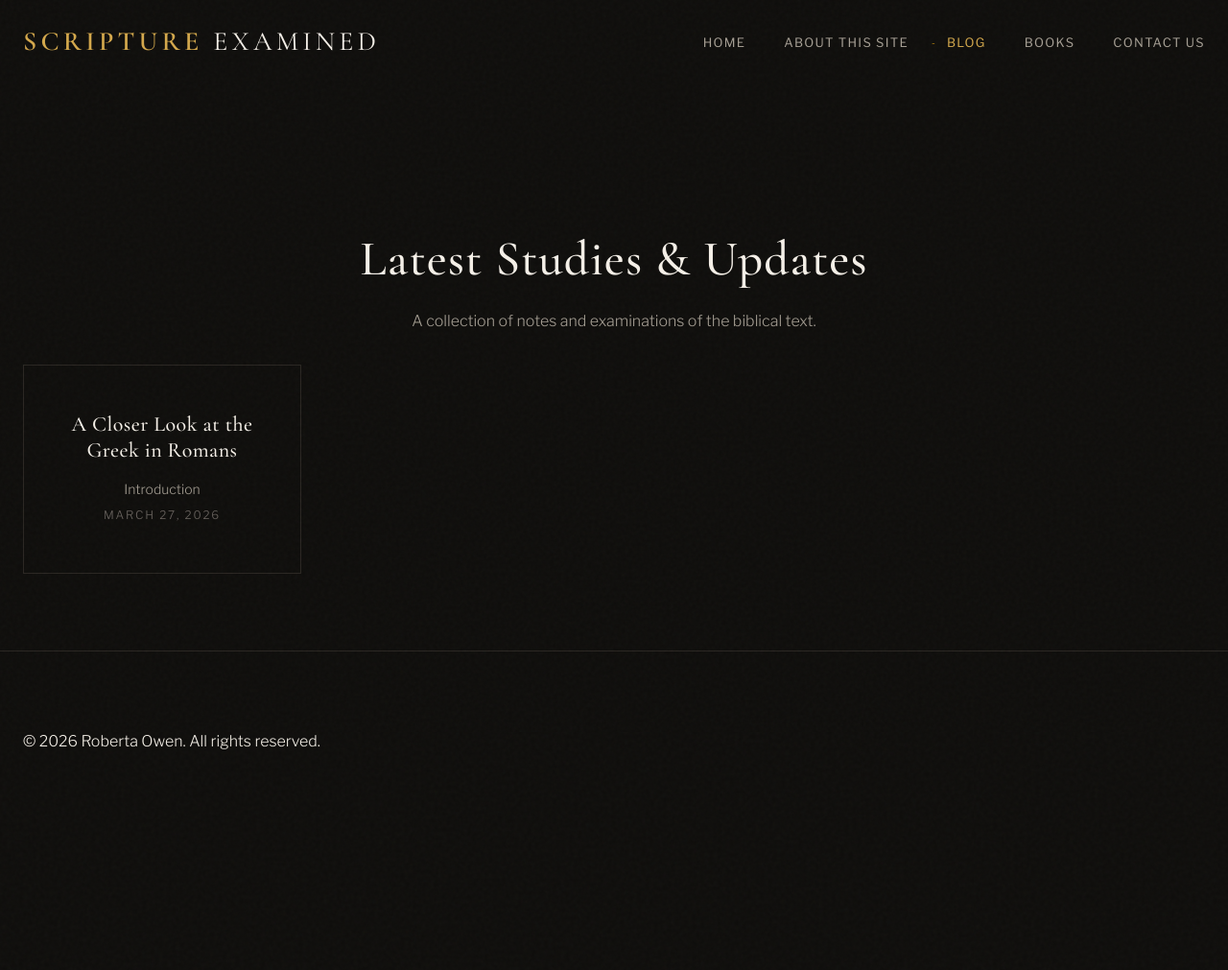
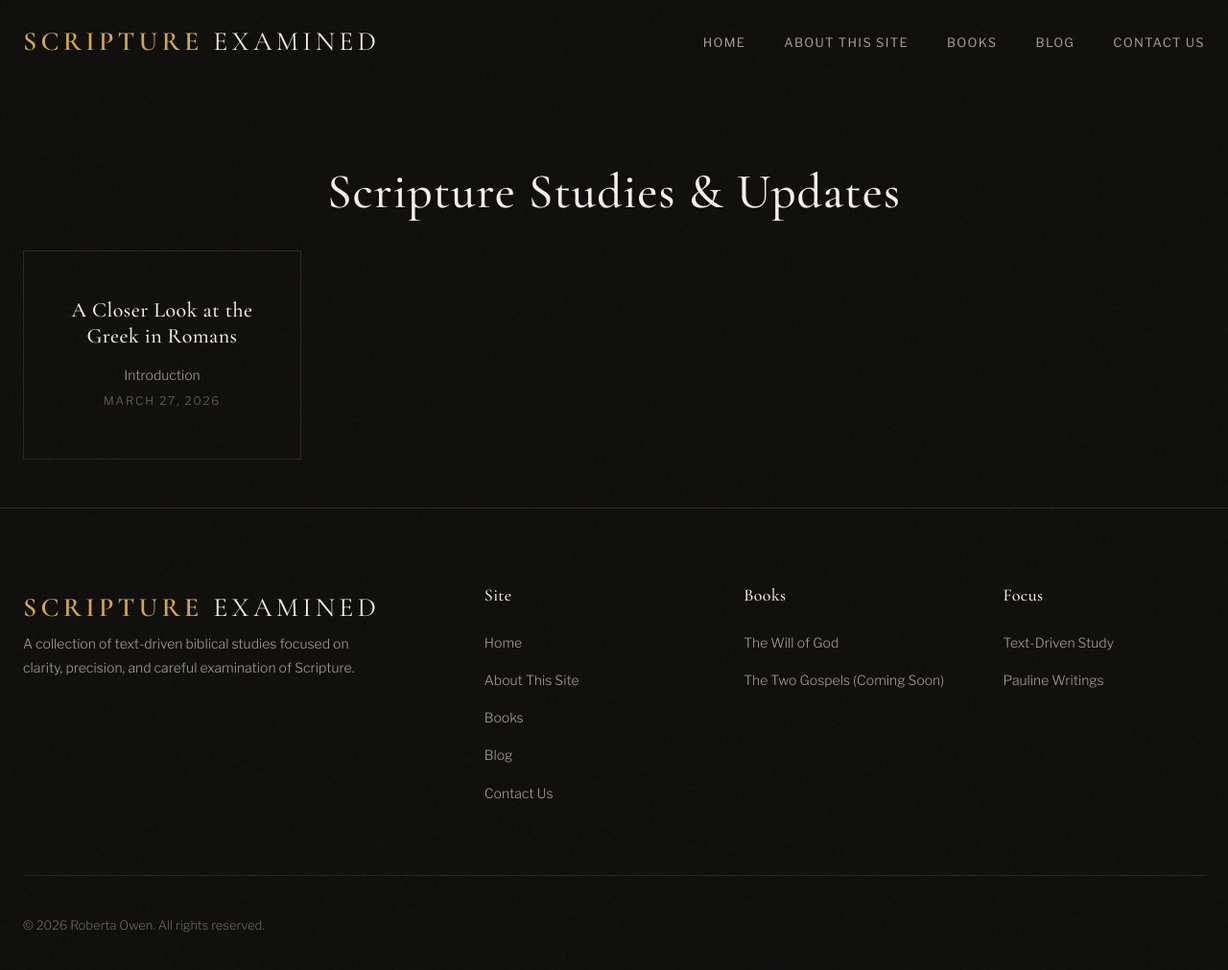
Before and after one commit to ScriptureExamined/PaulineEpistles, a Jekyll site: the page built from blog.html, in a window 1280 px wide and 1015 px high. Shown: the top 1011 px of the window at 96% size. Built offline with Jekyll 4.4.1, drawn with Linux system fonts in a browser that asks for light colours.

Commit message:
Update blog.html

```diff
--- a/blog.html
+++ b/blog.html
@@ -1,70 +1,26 @@
 ---
-layout: none
+layout: default
+title: Blog | Scripture Examined
 ---
 
-<!doctype html>
-<html lang="en">
-  <head>
-    <meta charset="UTF-8" />
-    <meta name="viewport" content="width=device-width, initial-scale=1.0" />
-    <title>Blog | Scripture Examined</title>
-    <link rel="preconnect" href="https://fonts.googleapis.com" />
-    <link rel="preconnect" href="https://fonts.gstatic.com" crossorigin />
-    <link
-      href="https://fonts.googleapis.com/css2?family=Cormorant+Garamond:ital,wght@0,400;0,500;0,600;0,700;1,400&family=Libre+Franklin:wght@300;400;500;600&display=swap"
-      rel="stylesheet"
-    />
-    <link rel="stylesheet" href="style.css" />
-  </head>
-
-  <body>
-    <nav class="nav" id="navbar">
-      <div class="container">
-        <div class="nav-inner">
-          <a href="index.html" class="logo">Scripture <span>Examined</span></a>
-          <div class="nav-cta">
-            <ul class="nav-links">
-              <li><a href="index.html">Home</a></li>
-              <li><a href="about.html">About This Site</a></li>
-              <li><a href="blog.html" class="active">Blog</a></li>
-              <li><a href="books.html">Books</a></li>
-              <li><a href="contact.html">Contact Us</a></li>
-            </ul>
-          </div>
-        </div>
-      </div>
-    </nav>
-
-    <main style="padding: 120px 0 80px 0">
+<section class="section">
   <div class="container">
     <div class="section-header">
-          <h2 class="section-title">Latest Studies & Updates</h2>
-          <p class="section-desc">
-            A collection of notes and examinations of the biblical text.
-          </p>
+      <h2 class="section-title">Scripture Studies & Updates</h2>
     </div>
 
     <div class="services-grid">
       {% for post in site.posts %}
       <div class="service-card">
         <h3 class="service-title">
-              <a href="{{ post.url | relative_url }}">{{ post.title }}</a>
+          <a href="{{ post.url }}">{{ post.title }}</a>
         </h3>
         <p class="service-desc">
-              {{ post.excerpt | strip_html | truncatewords: 25 }}
+          {{ post.excerpt | strip_html | truncatewords: 20 }}
         </p>
         <span class="price-label">{{ post.date | date: "%B %d, %Y" }}</span>
       </div>
       {% endfor %}
     </div>
   </div>
-    </main>
-
-    <footer class="footer">
-      <div class="container">
-        <p>&copy; 2026 Roberta Owen. All rights reserved.</p>
-      </div>
-    </footer>
-    <script src="scripture-examined-script.js"></script>
-  </body>
-</html>
+</section>
```
Lines whose indentation alone changed are shown as unchanged.
